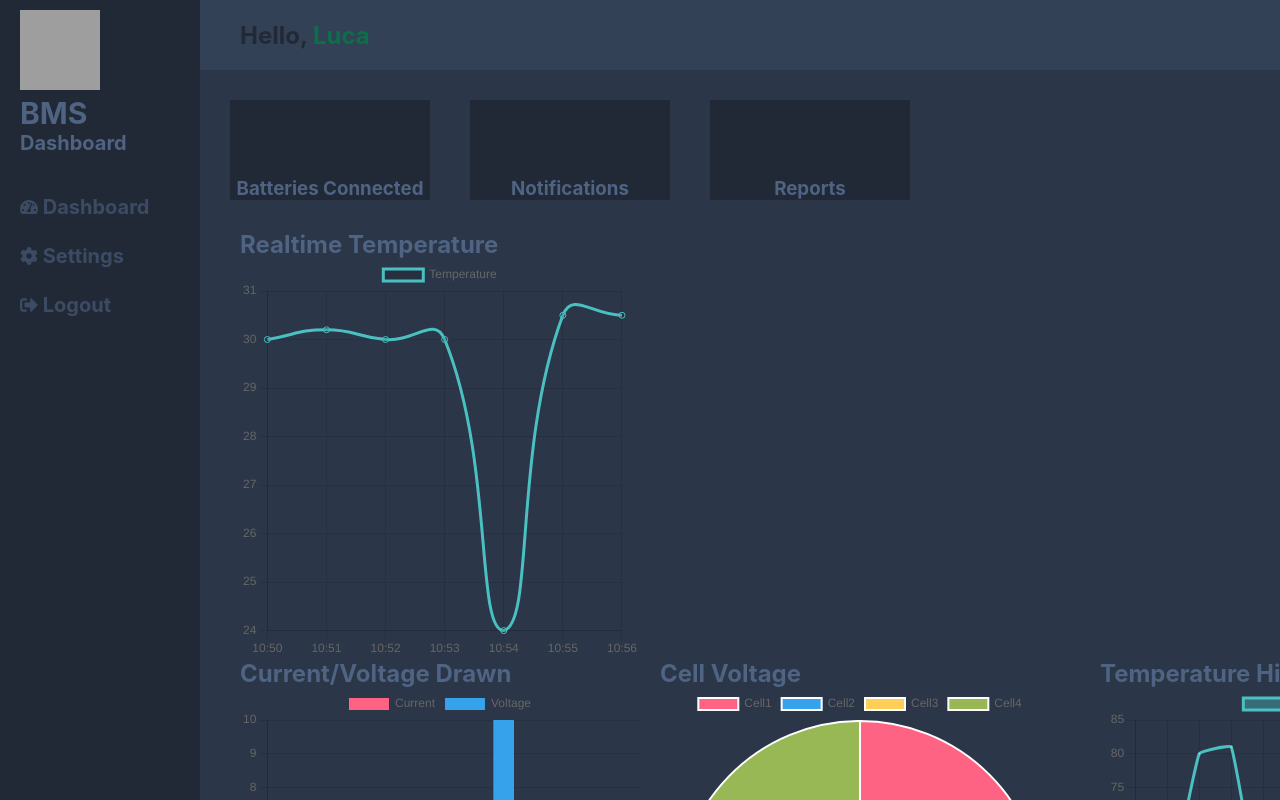
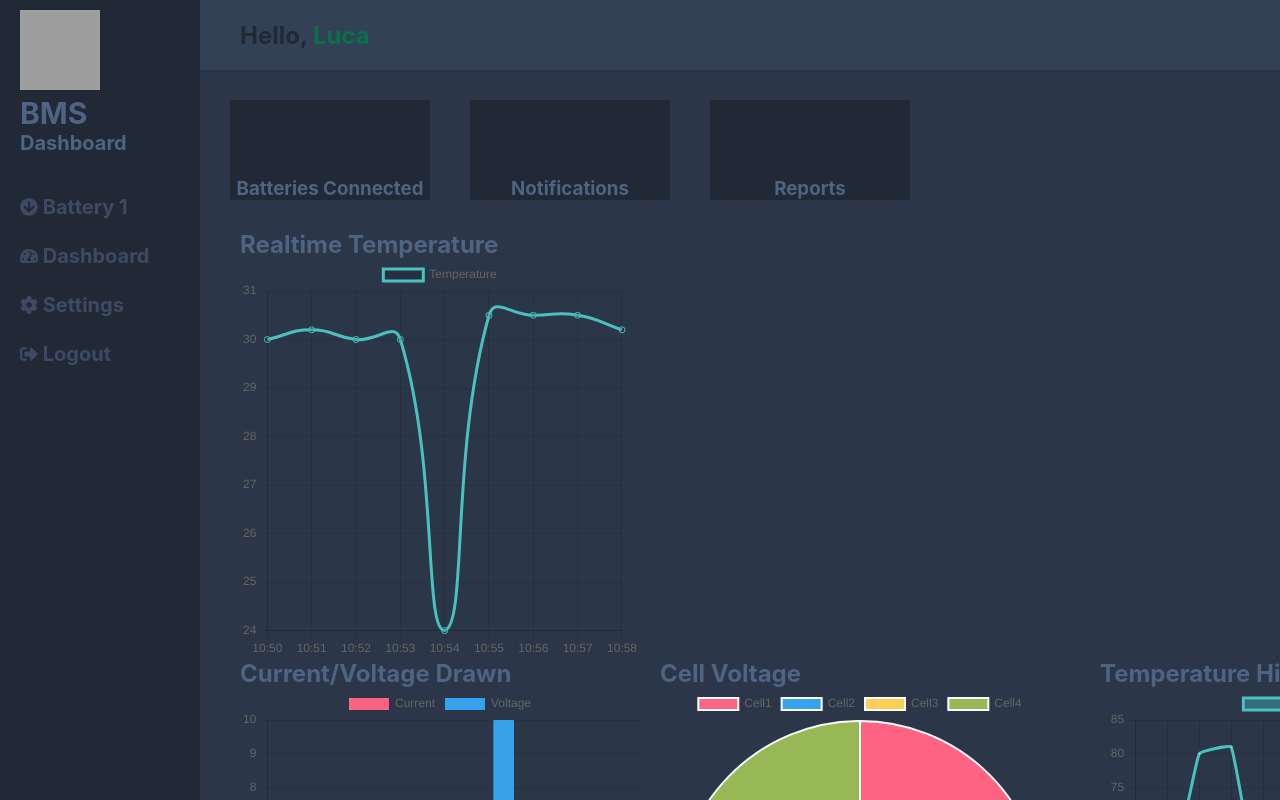
Before and after one commit to lucatomassi/bms-dashboard, a Next.js app: page / in a window 1280 px wide. Shown: the top 800 px of the page. Built offline with nearby package versions, Linux system fonts and the light colour scheme; grey boxes are pictures that could not be loaded.

Commit message:
battery-Dropdown

```diff
--- a/pages/components/Content.js
+++ b/pages/components/Content.js
@@ -1,4 +1,5 @@
 import React from "react";
+import { useState } from 'react';
 import styles from "../../styles/Home.module.css";
 import { Line } from "react-chartjs-2";
 import { Doughnut } from "react-chartjs-2";
@@ -9,10 +10,10 @@ import 'react-calendar/dist/Calendar.css';
 
 //data for bar chart
 const data0 = {
-	labels: ["10:50","10:51","10:52","10:53","10:54","10:55","10:56"],
+	labels: ["10:50","10:51","10:52","10:53","10:54","10:55","10:56","10:57","10:58"],
 	datasets: [{
 		label: 'Temperature',
-		data: [30, 30.2, 30, 30, 24, 30.5, 30.5],
+		data: [30, 30.2, 30, 30, 24, 30.5, 30.5, 30.5, 30.2,],
 		fill: false,
 		borderColor: 'rgb(75, 192, 192)',
 		tension: 0.5
@@ -58,6 +59,18 @@ const data = {
 		},
 	],
 };
+
+
+//calendar function
+function calendar() {
+	const [value, onChange] = useState(new Date());
+
+	return (
+	  <div>
+		<Calendar onChange={onChange} value={value} />
+	  </div>
+	);
+  }
 
 //doughnut chart data set
 
@@ -133,6 +146,7 @@ function Content() {
 			</div>
 
 
+
 			{/* chart started  */}
 
 			<div className={styles.bar2}>
--- a/pages/components/LeftNavbar.js
+++ b/pages/components/LeftNavbar.js
@@ -5,6 +5,7 @@ import {
 	faCog,
 	faSignOutAlt,
 	faTachometerAlt,
+	faArrowCircleDown
 } from "@fortawesome/free-solid-svg-icons";
 
 function LeftNavbar() {
@@ -16,11 +17,17 @@ function LeftNavbar() {
             </div>
 				<h2>BMS</h2>
 				<p>Dashboard</p>
-
-
 			</div>
 			<div className={styles.wrapper}>
 				<ul>
+				<li>
+						<FontAwesomeIcon
+							icon={faArrowCircleDown}
+							style={{ width: "18px", cursor: "pointer" }}
+						/>{" "}
+						<a href="#">Battery 1</a>
+
+					</li>
 					<li>
 						<FontAwesomeIcon
 							icon={faTachometerAlt}
```
